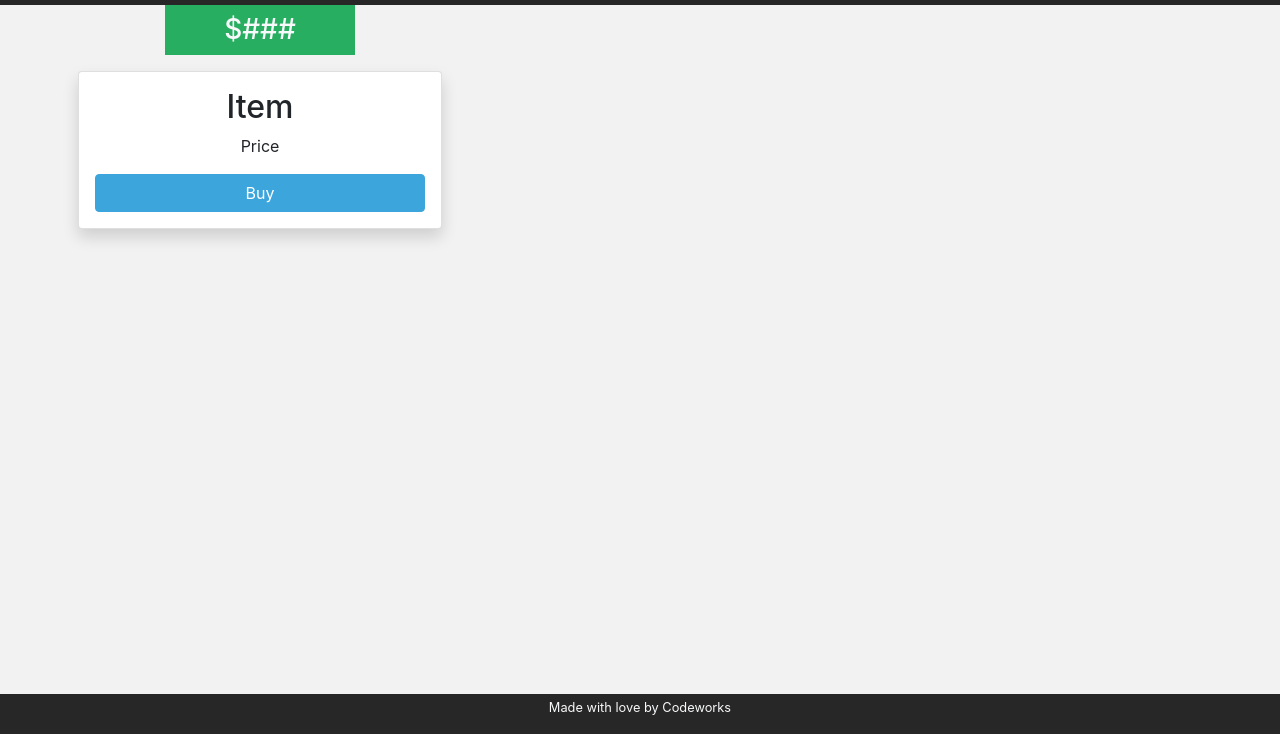
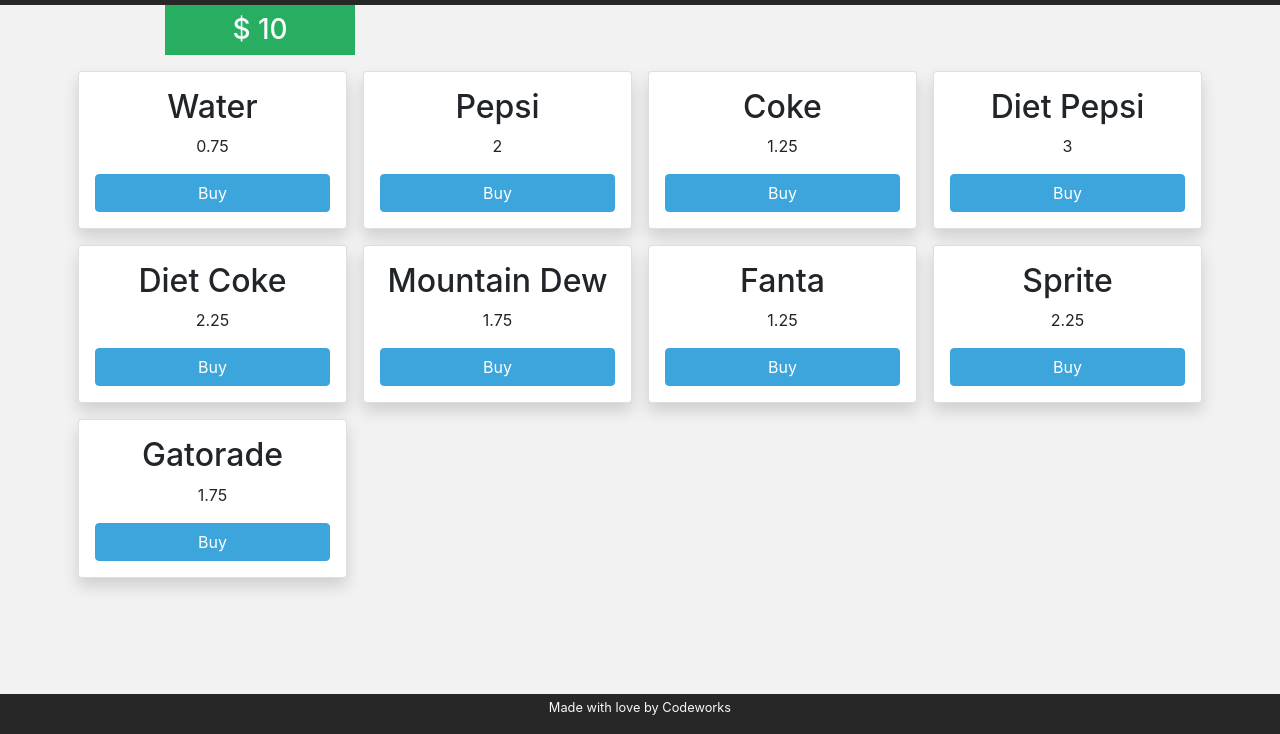
Before and after one commit to NathanMQuam/Vendr, a website with bundled scripts: page index.html in a window 1280 px wide. Shown: the part 66-800 px from the top of the page. Built offline with nearby package versions, Linux system fonts and the light colour scheme.

Commit message:
Should commit more often

```diff
--- a/app/AppState.js
+++ b/app/AppState.js
@@ -6,6 +6,7 @@
   /** @type {Value[]} */
   values = []
   items = []
+  wallet = 0
 }
 
 export const ProxyState = new Proxy(new AppState(), {
--- a/app/Controllers/VendingController.js
+++ b/app/Controllers/VendingController.js
@@ -5,13 +5,27 @@
 // Private
 function _draw() {
    let items = ProxyState.items
-   document.getElementById("app").innerHTML = /*html*/``
+   let template = ''
+   let wallet = ProxyState.wallet
+
+   items.forEach(i => template += i.Template)
+
+   document.getElementById("app").innerHTML = /*html*/`
+      <div class="row">
+            <h3 class="col-2 offset-1 bg-success">
+               <div class="text-light p-2">$ ${wallet}</div>
+            </h3>
+      </div>
+      <div class="row">
+         ${template}
+      </div>`
 }
 
 
 // Public
 export default class VendingController {
    constructor() {
+      // TODO: Initialize the vending machine's inventory
       ProxyState.on("items", _draw)
       _draw()
    }
--- a/app/Models/Item.js
+++ b/app/Models/Item.js
@@ -1,3 +1,24 @@
 export default class Item {
+   constructor(itemName, isSold = false) {
+      this.itemName = itemName
+      this.price = (Math.floor(Math.random() * 10) + 3) * 0.25
+      this.itemId = (Math.floor(Math.random() * 100000)).toString()
+      this.numAvailable = (Math.floor(Math.random() * 10))
+      this.isSold = isSold
+   }
 
+   get Template() {
+      let button = /*html*/ `<button class="btn btn-primary" onclick='app.vendingController.buyItem("${this.itemId}")'>Buy</button>`
+      // this.isSold ? "" : null
+
+      return /*html*/ `
+         <div class="col-3 p-2">
+            <div class="card shadow p-3">
+               <h2>${this.itemName}</h2>
+               <p>${this.price}</p>
+               ${button}
+            </div>
+         </div>
+      `
+   }
 }
--- a/app/Services/VendingService.js
+++ b/app/Services/VendingService.js
@@ -1,10 +1,28 @@
 import { ProxyState } from "../AppState.js"
+import Item from "../Models/Item.js"
 
 
 class VendingService {
+   constructor() {
+      ProxyState.wallet = 10
+      // TODO: Initialize the vending machine's inventory
+      // Loop a number of times and create a few random items,
+      // adding each one to the ProxyState.items[] list
+      let itemTypes = ['Water', 'Pepsi', 'Coke', 'Diet Pepsi', 'Diet Coke', 'Mountain Dew', 'Fanta', 'Sprite', 'Gatorade']
+      itemTypes.forEach(type => {
+         // This is only run on initialization, and does not need to draw every time an item is added
+         ProxyState.items.push(new Item(type))
+      })
+   }
    buyItem(itemId) {
       console.log("From the VendingService, buyItem:", itemId);
-      //ProxyState
+      // TODO: Buy an item
+      // Check that there is enough money to buy the item
+      // If there is, remove the price from the wallet and decrement the numAvailable on the item
+
+      // TODO: Stretch goal
+      // Send a single copy of the item down to the "retrieval slot" of the vending machine
+      // Only one item type can be there at a time
    }
 }
 
--- a/index.html
+++ b/index.html
@@ -21,28 +21,8 @@
         </nav>
     </header>
     <main>
-        <div id="app"></div>
 
-
-
-        <div class="container text-center">
-            <div class="row">
-                <h3 class="col-2 offset-1 bg-success">
-                    <div class="text-light p-2">$###</div>
-                </h3>
-            </div>
-            <div class="row">
-                <div class="col-4 p-2">
-                    <div class="card shadow p-3">
-                        <h2>Item</h2>
-                        <p>Price</p>
-                        <button class="btn btn-primary" onclick='app.vendingController.buyItem("item-1")'>Buy</button>
-                    </div>
-                </div>
-            </div>
-        </div>
-
-
+        <div id="app" class="container text-center"></div>
 
     </main>
     <footer class="container-fluid bg-dark text-light">
```
